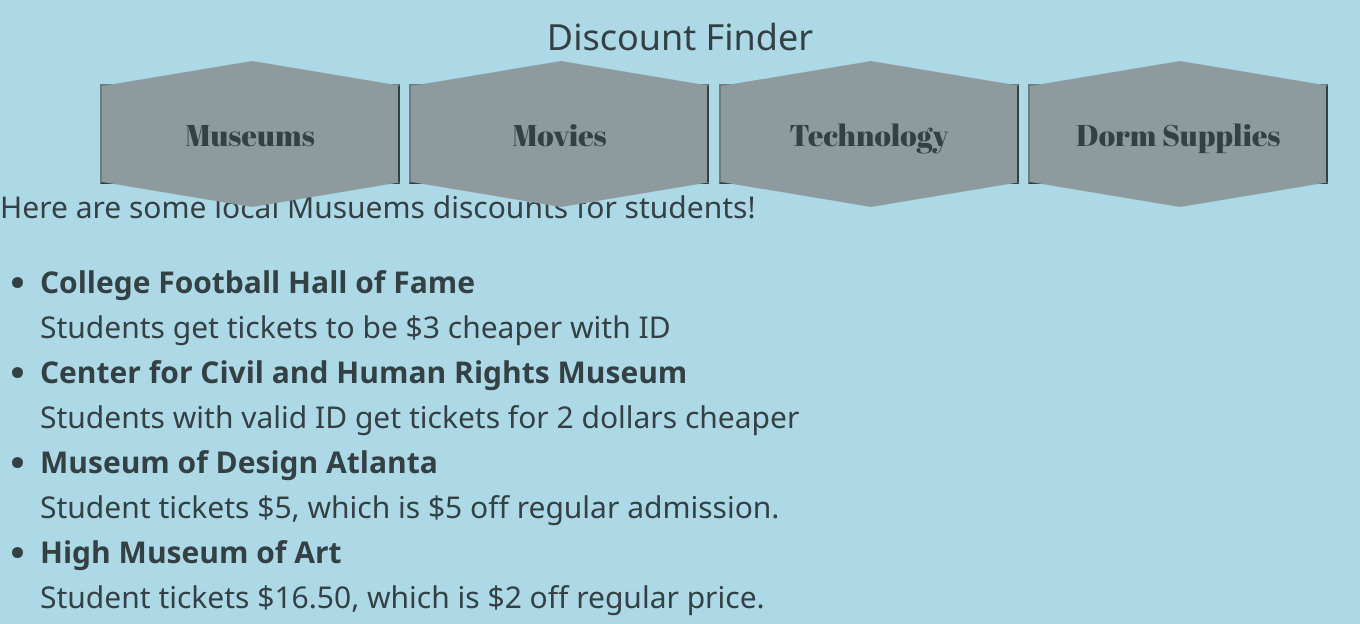
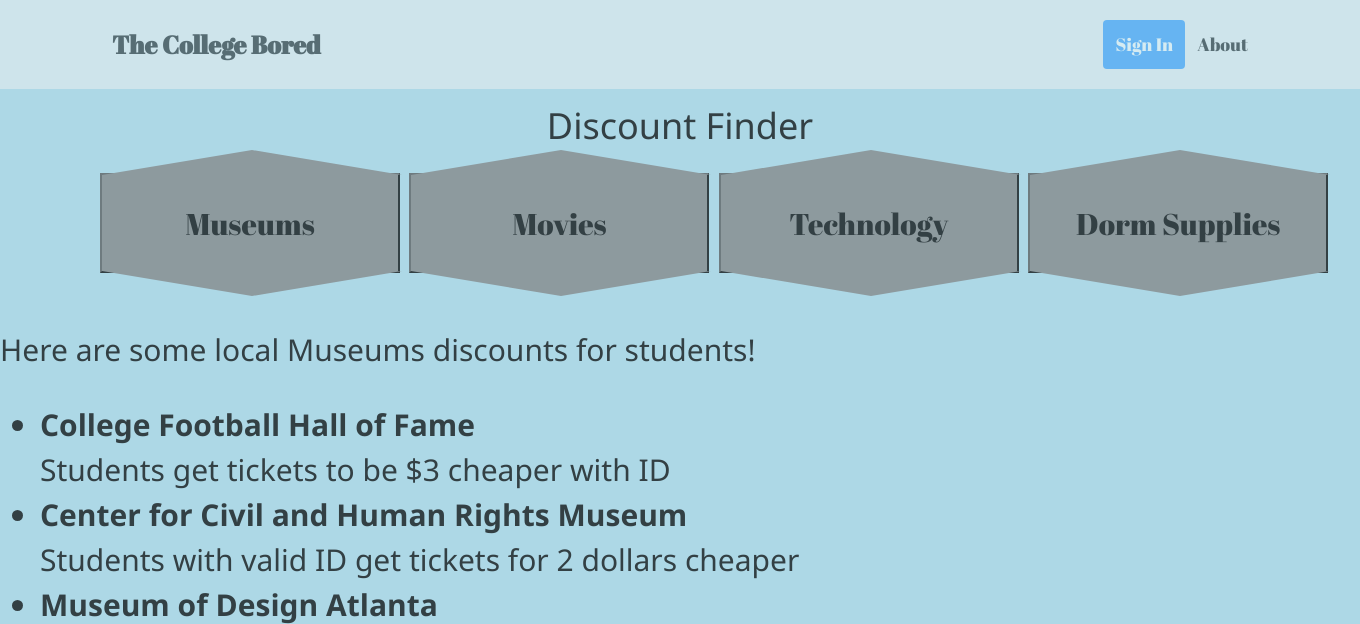
Before and after one commit to chynahester2/CSSI-Final-Project-2018, a Python web app: template templates/museums.html in a window 1360 px wide. Shown: the top 624 px of the page. Run offline with Jinja, Linux system fonts and the light colour scheme; the template is opened without the code that fills it, so the values that code supplies are empty; some web fonts are replaced.

Commit message:
some more stuff

```diff
--- a/style/discounts.css
+++ b/style/discounts.css
@@ -5,8 +5,6 @@
   background:linear-gradient(rgba(255, 255, 255, .2), rgba(255, 255, 255, .2)), url("https://www.panview.nl/sites/default/files/field/image/Money.jpg") no-repeat center center fixed;
   background-size: cover;
   opacity: .7;
-  margin: 0;
-  padding: 0;
 }
 .logo {
   color: gray;
@@ -48,8 +46,6 @@
 .hexagon {
   font-family: 'Abril Fatface', cursive;
   font-size: 30px;
-}
-.hexagon {
 	width: 300px;
 	height: 150px;
   background-color: lightgreen;
--- a/style/museums.css
+++ b/style/museums.css
@@ -1,5 +1,4 @@
 * {box-sizing: border-box;}
-body {font-family: Verdana, sans-serif;}
 .mySlides {display: none;}
 img {
   vertical-align: middle;
@@ -55,7 +54,7 @@
 }
 
 @keyframes fade {
-  0% {opacity: .4}
+  0% {opacity: 0.4}
   100% {opacity: 1}
 }
 
@@ -63,7 +62,7 @@
 @media only screen and (max-width: 300px) {
   .text {font-size: 11px}
 }
-/*  */
+
 body {
   background-color: lightblue;
   /* margin:0;
@@ -71,6 +70,7 @@
   /* background:linear-gradient(rgba(255, 255, 255, .2), rgba(255, 255, 255, .2)), url("http://dailycaring.com/wp-content/uploads/2015/12/discountoffer1200x630.jpg") no-repeat center center fixed; */
   background-size: cover;
   opacity: .7; */
+  font-family: Verdana, sans-serif;
 }
 .logo {
   color: gray;
@@ -79,7 +79,7 @@
   font-size: 10em;
 }
 div .buttonPanel {
-    background-color: gray; /* Green */
+  background-color: gray;
   border: none;
   color: white;
   padding: 10px 15px;
@@ -147,7 +147,8 @@
 .header {
   overflow: hidden;
   background-color: #f1f1f1;
-  padding: 10px 50px;
+  padding: 20px 100px;
+  opacity: 0.7;
 }
 
 /* Style the header links */
@@ -180,6 +181,7 @@
 .header a.active {
   background-color: dodgerblue;
   color: white;
+
 }
 
 /* Float the link section to the right */
--- a/templates/discount.html
+++ b/templates/discount.html
@@ -9,8 +9,8 @@
       <title>Discount Finder</title>
       <meta name="viewport" content="width=device-width, initial-scale=1">
       <link rel="stylesheet" href="https://www.w3schools.com/w3css/4/w3.css">
+    </head>
       <body>
-      <div class="w3-container">
         <div class="header">
           <a href="/" class="logo">The College Bored</a>
           <div class="header-right">
@@ -18,6 +18,7 @@
             <a href="#about">About</a>
           </div>
         </div>
+      <div class="w3-container">
         <div id = "buttonPanel">
           <a href="/museums"><button id="museums-button" class="hexagon">Museums</button></a>
           <a href="/technology"><button id="technology-button"class="hexagon">Technology</button></a>
--- a/templates/museums.html
+++ b/templates/museums.html
@@ -1,14 +1,21 @@
   <html>
     <head>
       <title>Discount Finder</title>
-      <meta charset="UTF-8">
       <link href="https://fonts.googleapis.com/css?family=Shrikhand" rel="stylesheet">
       <link href="https://fonts.googleapis.com/css?family=Walter+Turncoat" rel="stylesheet">
       <link href="https://fonts.googleapis.com/css?family=Abril+Fatface|Walter+Turncoat" rel="stylesheet">
       <link rel="stylesheet" href="../style/museums.css">
-      <title>Discount Finder</title>
-      <meta name="viewport" content="width=device-width, initial-scale=1">
+      <meta name="viewport" content="width=device-width, initial-scale=1" charset="utf-8">
       <link rel="stylesheet" href="https://www.w3schools.com/w3css/4/w3.css">
+  </head>
+  <body>
+    <div class="header">
+      <a href="/" class="logo">The College Bored</a>
+      <div class="header-right">
+        <a class="active" href="/login">Sign In</a>
+        <a href="#about">About</a>
+      </div>
+    </div>
     <h1><center>Discount Finder</center><h1>
 
 
@@ -17,8 +24,9 @@
       <button id="movies-button"class = "hexagon">Movies</button>
       <button id="technology-button"class = "hexagon">Technology</button>
       <button id="dorm-button"class = "hexagon">Dorm Supplies</button>
-              &nbsp;&nbsp;
-        <h2> Here are some local Musuems discounts for students!<h2>
+    </div>
+    <br>
+    <h2> Here are some local Museums discounts for students!<h2>
 
     <p><ul>
       <li><b>College Football Hall of Fame</b><br>
@@ -30,10 +38,6 @@
       <li><b>High Museum of Art</b><br>
             Student tickets $16.50, which is $2 off regular price.</li>
       </p>
-            <meta name="viewport" content="width=device-width, initial-scale=1">
-  </head>
-  <body>
-
 
 
   <div class="slideshow-container">
```
Lines whose indentation alone changed are shown as unchanged.
